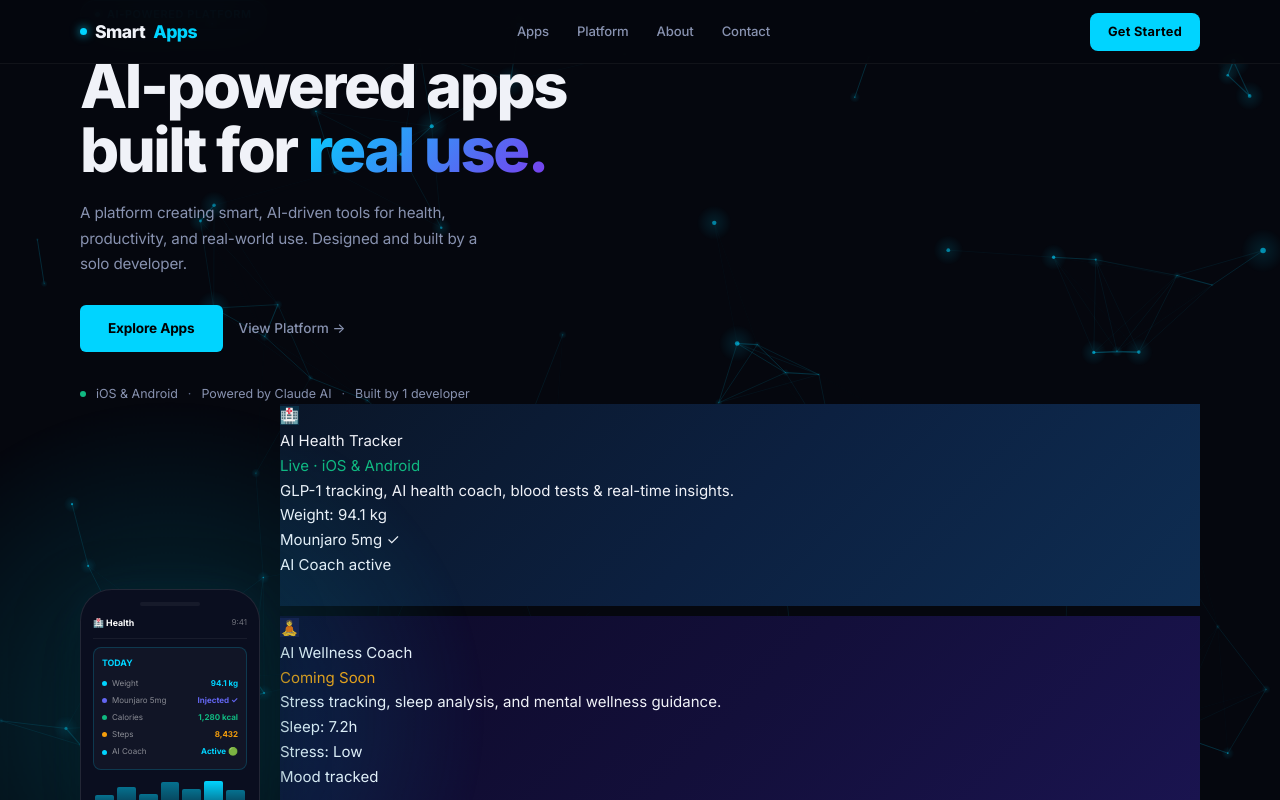
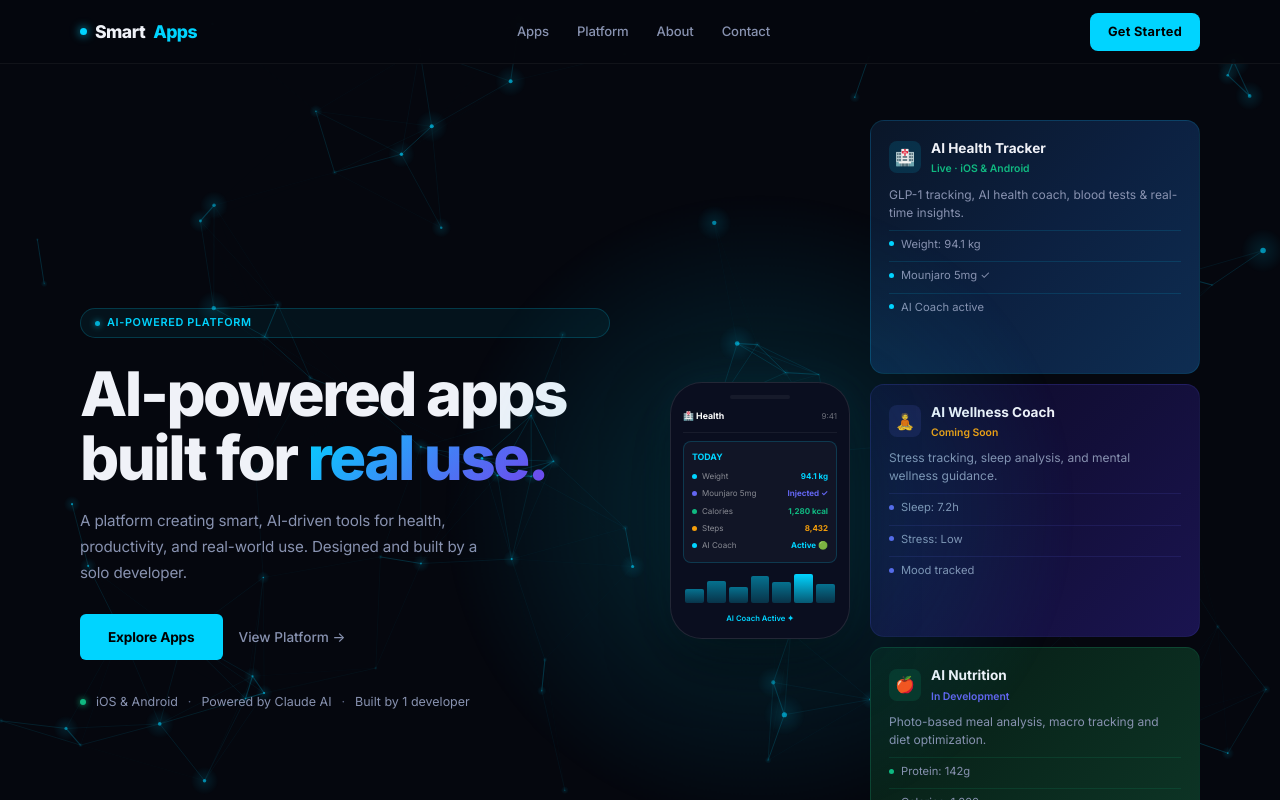
Before and after one commit to Sabbasromania-ai/mysmartapp-site, a React (Vite) app: page / in a window 1280 px wide. Shown: the top 800 px of the page. Built offline with nearby package versions, Linux system fonts and the light colour scheme.

Commit message:
Fix: add all missing hero CSS classes, proper 2-col grid layout

```diff
--- a/src/index.css
+++ b/src/index.css
@@ -279,6 +279,102 @@ nav {
   animation: fadeUp 0.7s 0.3s forwards;
 }
 
+/* ===== HERO PLATFORM LAYOUT ===== */
+.hero-platform {
+  padding: 120px 0 80px;
+  position: relative;
+}
+.hero-inner {
+  display: grid;
+  grid-template-columns: 1fr 1fr;
+  gap: 60px;
+  align-items: center;
+}
+.hero-left {
+  display: flex;
+  flex-direction: column;
+  gap: 0;
+}
+.hero-trust {
+  display: flex;
+  align-items: center;
+  gap: 10px;
+  font-size: 0.72rem;
+  color: var(--muted);
+  margin-top: 24px;
+  opacity: 0;
+  animation: fadeUp 0.5s 0.45s forwards;
+}
+.trust-dot {
+  width: 5px; height: 5px;
+  border-radius: 50%;
+  background: #10b981;
+  box-shadow: 0 0 6px #10b981;
+}
+.trust-sep { color: var(--border-hover); }
+
+/* Hero app cards (right column) */
+.hero-app-card {
+  background: var(--surface);
+  border: 1px solid var(--border);
+  border-radius: 14px;
+  padding: 16px 18px;
+  transition: all 0.3s ease;
+  display: flex;
+  flex-direction: column;
+  gap: 8px;
+}
+.hero-app-card.hovered { transform: translateX(4px); }
+.hac-top {
+  display: flex;
+  align-items: center;
+  gap: 10px;
+}
+.hac-icon {
+  width: 32px; height: 32px;
+  border-radius: 8px;
+  display: flex;
+  align-items: center;
+  justify-content: center;
+  font-size: 1rem;
+  flex-shrink: 0;
+}
+.hac-name {
+  font-size: 0.85rem;
+  font-weight: 700;
+  color: var(--text);
+}
+.hac-tag {
+  font-size: 0.65rem;
+  font-weight: 600;
+  margin-top: 1px;
+}
+.hac-desc {
+  font-size: 0.75rem;
+  color: var(--muted2);
+  line-height: 1.5;
+  margin: 0;
+}
+.hac-rows {
+  display: flex;
+  flex-direction: column;
+  gap: 4px;
+}
+.hac-row {
+  display: flex;
+  align-items: center;
+  gap: 7px;
+  padding: 4px 0;
+  border-top: 1px solid transparent;
+  font-size: 0.7rem;
+  color: var(--muted2);
+}
+.hac-dot {
+  width: 5px; height: 5px;
+  border-radius: 50%;
+  flex-shrink: 0;
+}
+
 /* Hero split right */
 .hero-right-split {
   display: flex;
```
